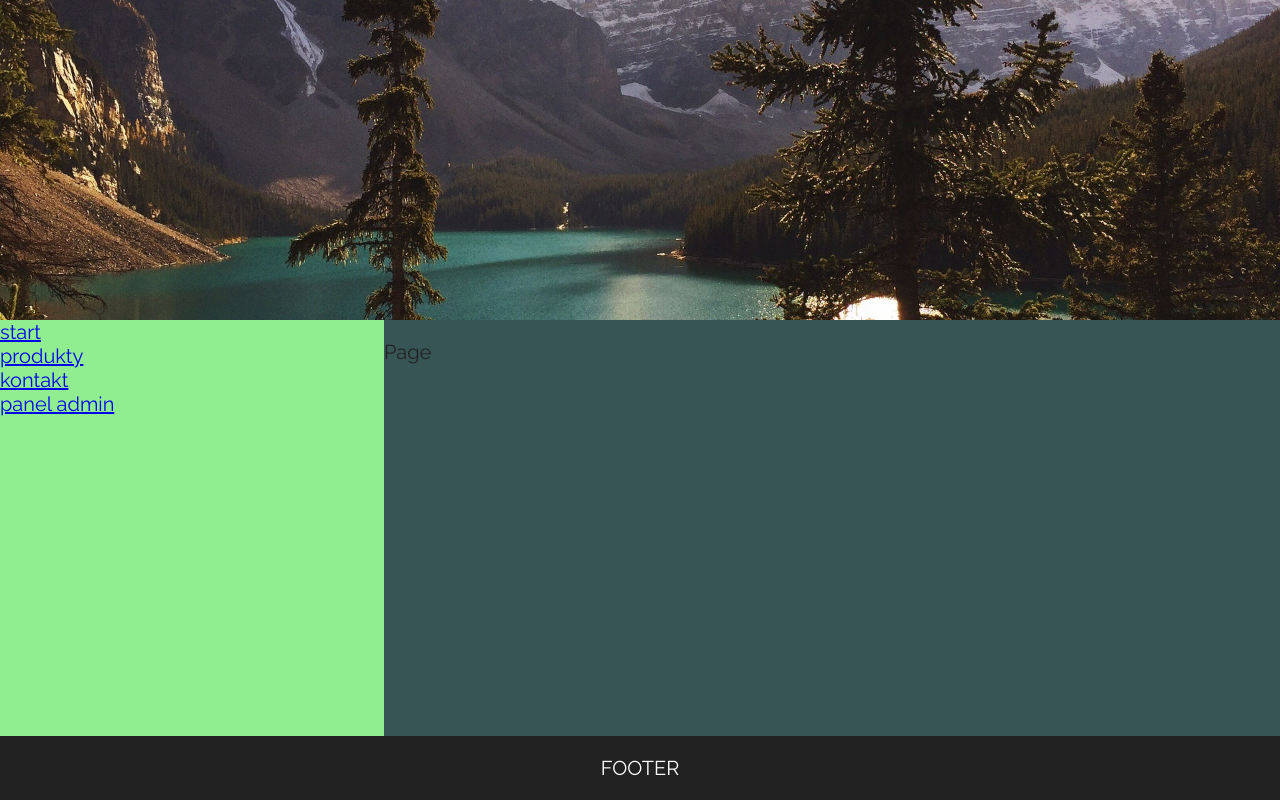
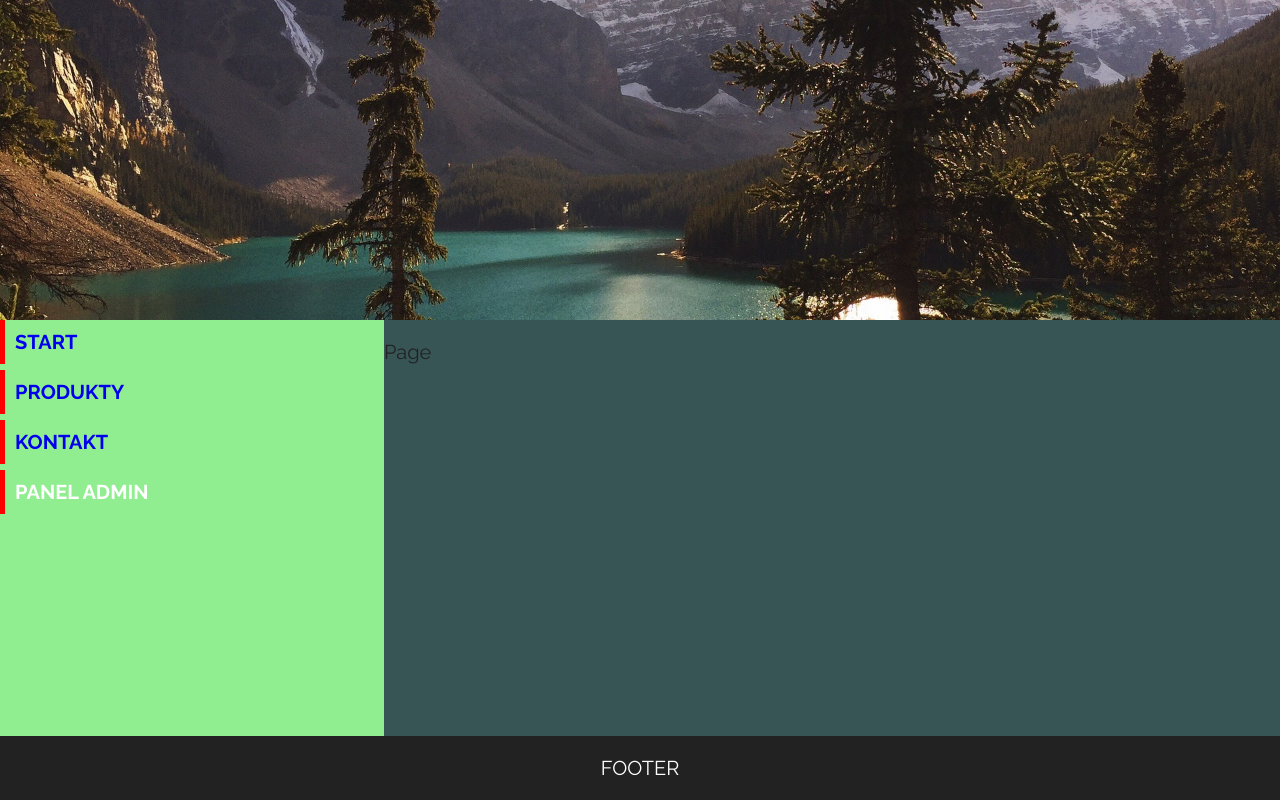
Before and after one commit to rafalheller/router-project, a React (Create React App) app: page /admin in a window 1280 px wide. Built offline with nearby package versions, Linux system fonts and the light colour scheme.

Commit message:
nav complete

```diff
--- a/src/components/Nav.js
+++ b/src/components/Nav.js
@@ -1,8 +1,8 @@
 import React, {Component} from 'react';
 import {NavLink} from "react-router-dom";
-
+import './../scss/Nav.scss'
 const list = [
-    {name:'start', path:'/'},
+    {name:'start', path:'/', exact: true},
     {name:'produkty', path:'/products'},
     {name:'kontakt', path:'/contact'},
     {name:'panel admin', path:'/admin'}
@@ -13,11 +13,11 @@ class Nav extends Component {
 
         const menu = list.map(item =>(
             <li key={item.name}>
-                <NavLink to={item.path}>{item.name}</NavLink>
+                <NavLink exact={item.exact? item.exact : false} to={item.path}>{item.name}</NavLink>
             </li>
         ))
         return (
-            <nav>
+            <nav className='main-nav'>
                 <ul>
                     {menu}
                 </ul>
--- /dev/null
+++ b/src/scss/Nav.scss
@@ -0,0 +1,33 @@
+.active {
+  color: white;
+}
+
+nav {
+  padding: 0 1rem 1rem 0;
+
+  ul {
+    list-style: none;
+
+    li {
+      margin-bottom: 0.3rem;
+      padding: 0.5rem;
+      border-left: 5px solid red;
+
+
+      a {
+        text-decoration: none;
+        display: block;
+        text-transform: uppercase;
+        font-weight: bold;
+        transition: .2s;
+        &:hover {
+          transform: translateX(20px);
+        }
+
+      }
+    }
+
+
+
+  }
+}
```
